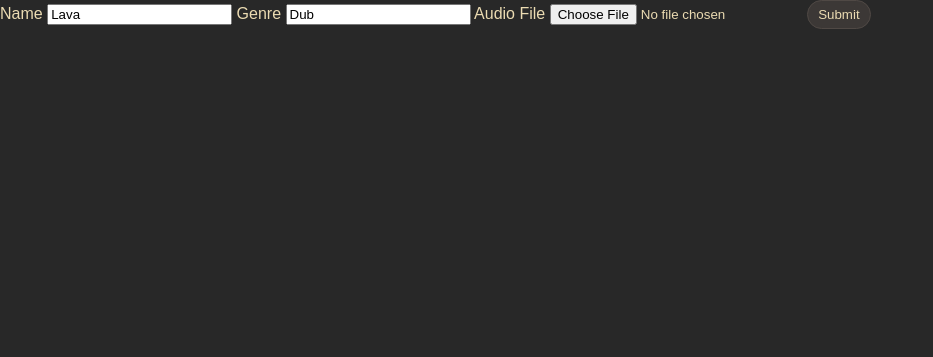
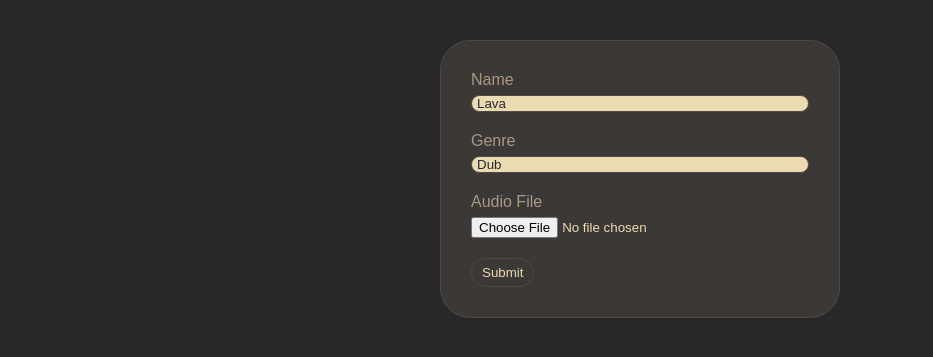
Before and after one commit to Slubateau1040/dub-site, a Django app: page /1/edit/ in a window 1280 px wide. Shown: the top 357 px of the page, without its empty margins (0-933 px from the left). Run offline with Django 5.2, Linux system fonts and the light colour scheme; data comes from the database, SQL or seed files in the repository; both versions use the stored data as it was after the commit.

Commit message:
Style form css for edit and create

```diff
--- a/static/css/style.css
+++ b/static/css/style.css
@@ -122,3 +122,53 @@ select, button {
     background-color: var(--red);
     color: var(--bg-dark);
 }
+
+.riddim-form {
+    width: 100%;
+    max-width: 400px;
+    margin: 40px auto;
+    padding: 30px;
+    box-sizing: border-box;
+    background-color: var(--bg-card);
+    border: 1px solid var(--border);
+    border-radius: 30px;
+}
+
+.form-field {
+    display: flex;
+    flex-direction: column;
+    gap: 6px;
+    margin-bottom: 20px;
+}
+
+.form-field label {
+    color: var(--text-dim);
+}
+
+.form-field input[type="text"] {
+    background-color: var(--text);
+    border: 1px solid var(--border);
+    color: var(--bg);
+    border-radius: 10px;
+    padding: 0 5px;
+}
+
+.form-field input:focus {
+    outline: none;
+    border-color: var(--yellow);
+}
+
+.riddim-form button {
+    background-color: var(--bg-card);
+    color: var(--text);
+    border: 1px solid var(--border);
+    padding: 6px 10px;
+    border-radius: 30px;
+    cursor: pointer;
+    transition: all 0.2s ease;
+}
+
+.riddim-form button:hover {
+    border-color: var(--yellow);
+    color: var(--yellow);
+}
--- a/templates/riddim/edit.html
+++ b/templates/riddim/edit.html
@@ -1,19 +1,24 @@
 {% extends 'base.html' %}
 
 {% block content %}
-    <form method="POST" enctype="multipart/form-data">
+    <form method="POST" enctype="multipart/form-data" class="riddim-form">
         {% csrf_token %}
 
+        <div class="form-field">
             <label for="name">Name</label>
             <input type="text" name="name" id="name" value="{{ riddim.name }}" required>
+        </div>
 
+        <div class="form-field">
             <label for="genre">Genre</label>
             <input type="text" name="genre" id="genre" value="{{ riddim.genre }}" required>
+        </div>
 
+        <div class="form-field">
             <label for="audio_file">Audio File</label>
             <input type="file" name="audio_file" id="audio_file">
+        </div>
 
         <button type="submit">Submit</button>
-
     </form>
 {% endblock %}
```
Also changed, not shown: templates/riddim/create.html (+7 -1 lines), db.sqlite3, 1 other file. Lines whose indentation alone changed are shown as unchanged.
